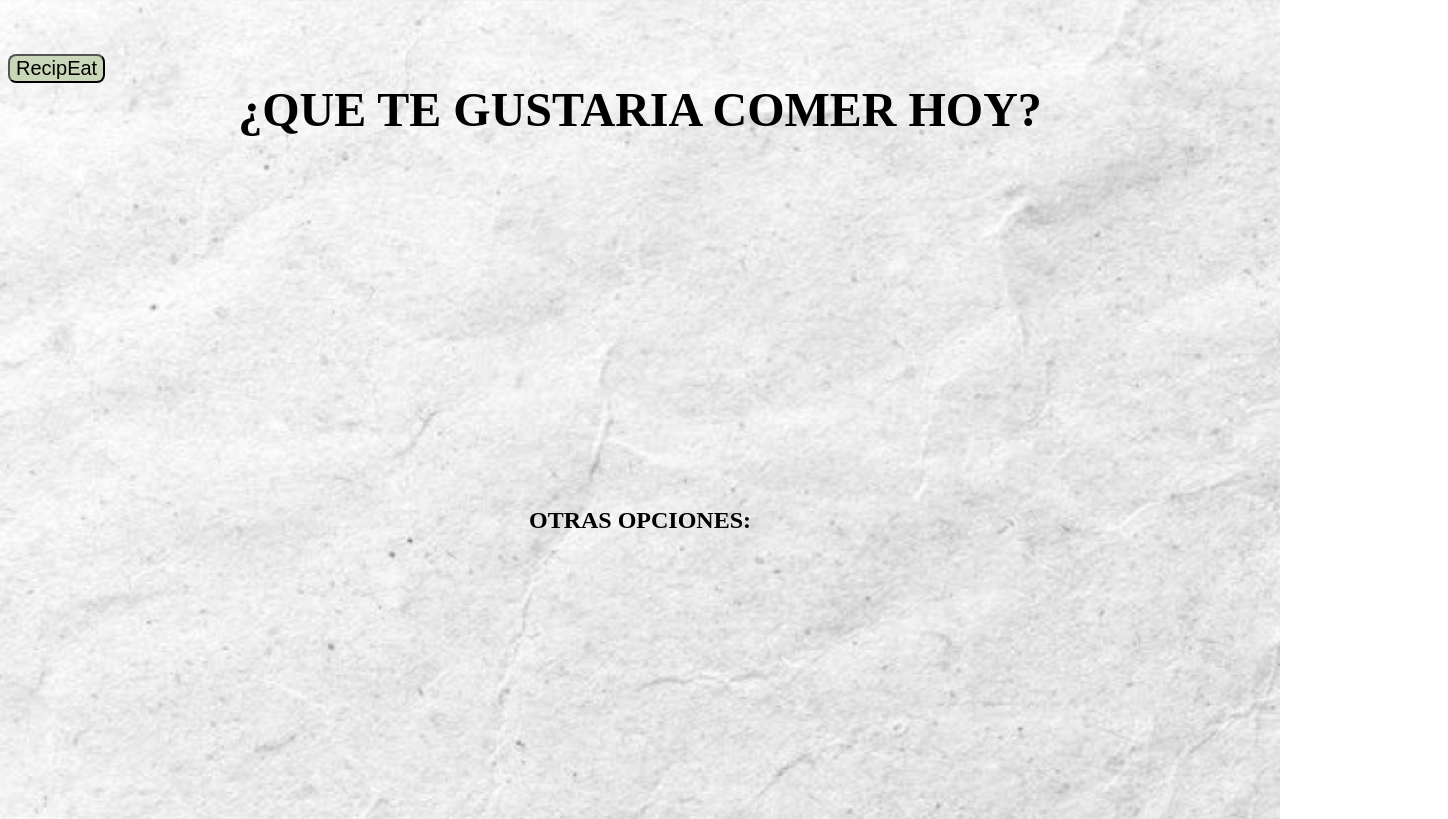
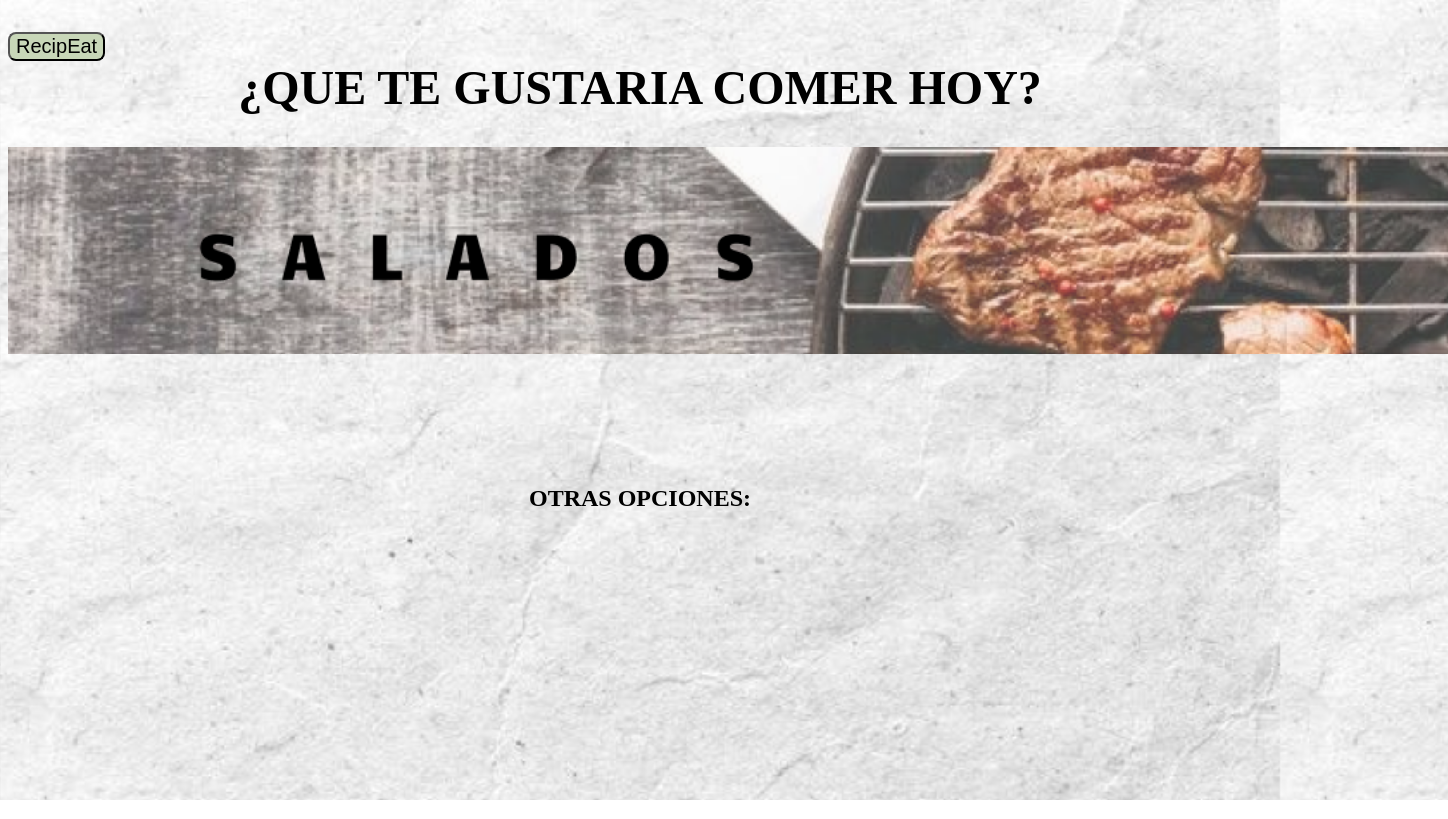
Before and after one commit to 3-TIC-ORT/proyecto-recetasya, a plain HTML site: page RecipEat FRONTEND/RecipEat.html in a window 1280 px wide. Shown: the top 819 px of the page, 1448 px wide, since content can reach past the window. Drawn offline with Linux system fonts and the light colour scheme.

Commit message:
Agregue la imagen

```diff
--- a/RecipEat FRONTEND/RecipEat.css
+++ b/RecipEat FRONTEND/RecipEat.css
@@ -1,7 +1,7 @@
 .qtgch{
     text-align: center;
     font-size: 32px;
-    margin-top: 82px;
+    margin-top: 60px;
     color: #000;
     font-family: "calistoga", regular;
 }
@@ -17,9 +17,6 @@ body{
 
 .bre{
     margin-top: -500px;
-    border-radius: 9px;
-    aspect-ratio: 1/1;
-    object-fit: cover;
 }
 
 .b1{
@@ -27,3 +24,7 @@ body{
     font-size: 20px;
     border-radius: 8px;
 }
+
+.salados{
+    margin-top: 70px;
+}
--- a/RecipEat FRONTEND/RecipEat.html
+++ b/RecipEat FRONTEND/RecipEat.html
@@ -13,6 +13,7 @@
 
     <div class="bre"> <button class="b1">RecipEat</button>
     <p id="mensaje"></p> </div>
+    <img src="IMAGENES FRONT/salados.PNG" height="207px" width="1440px" alt="Recetas Saladas" class="salados">
 
 </body>
 </html>
```
Also changed, not shown: RecipEat FRONTEND/IMAGENES FRONT/salados.PNG (added).
